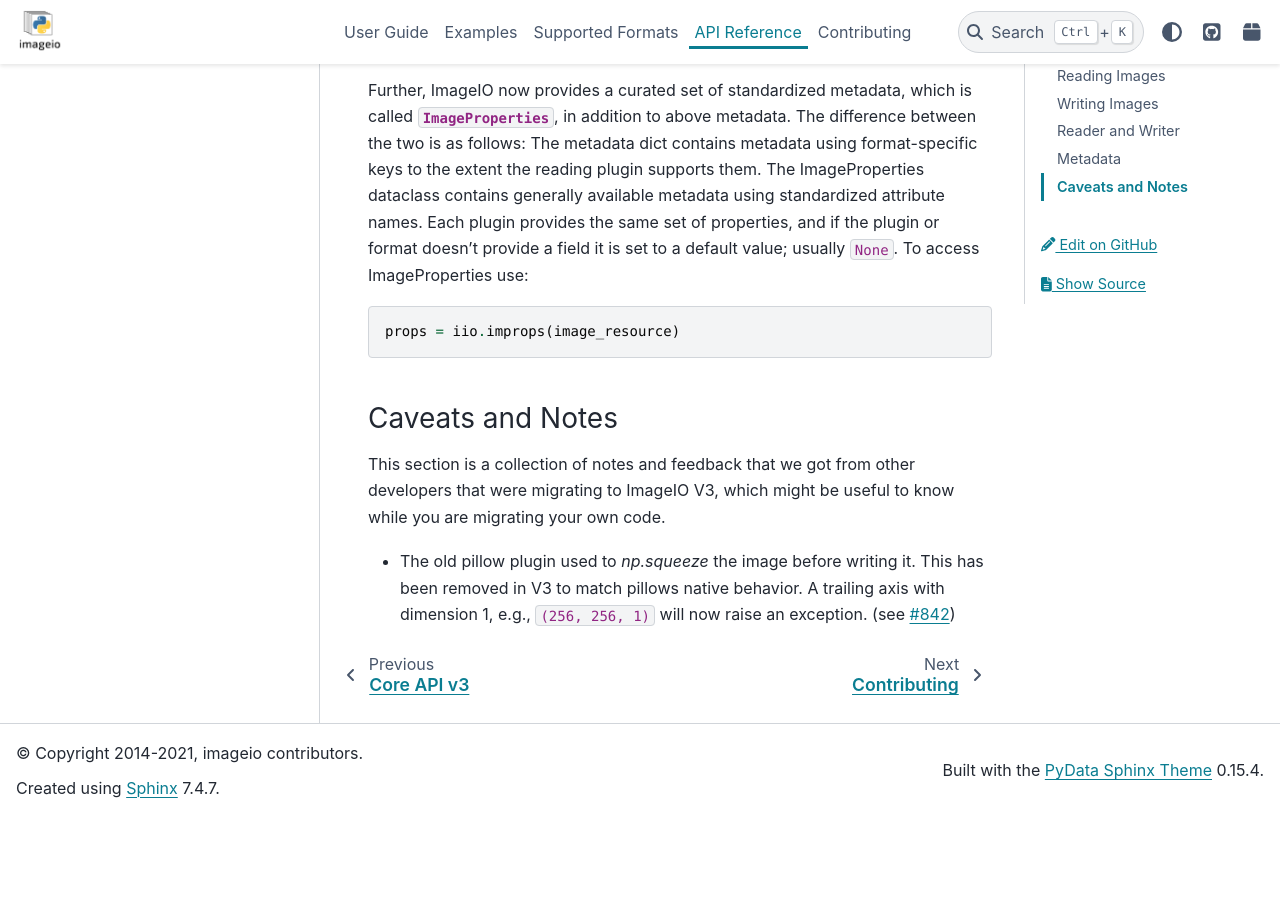
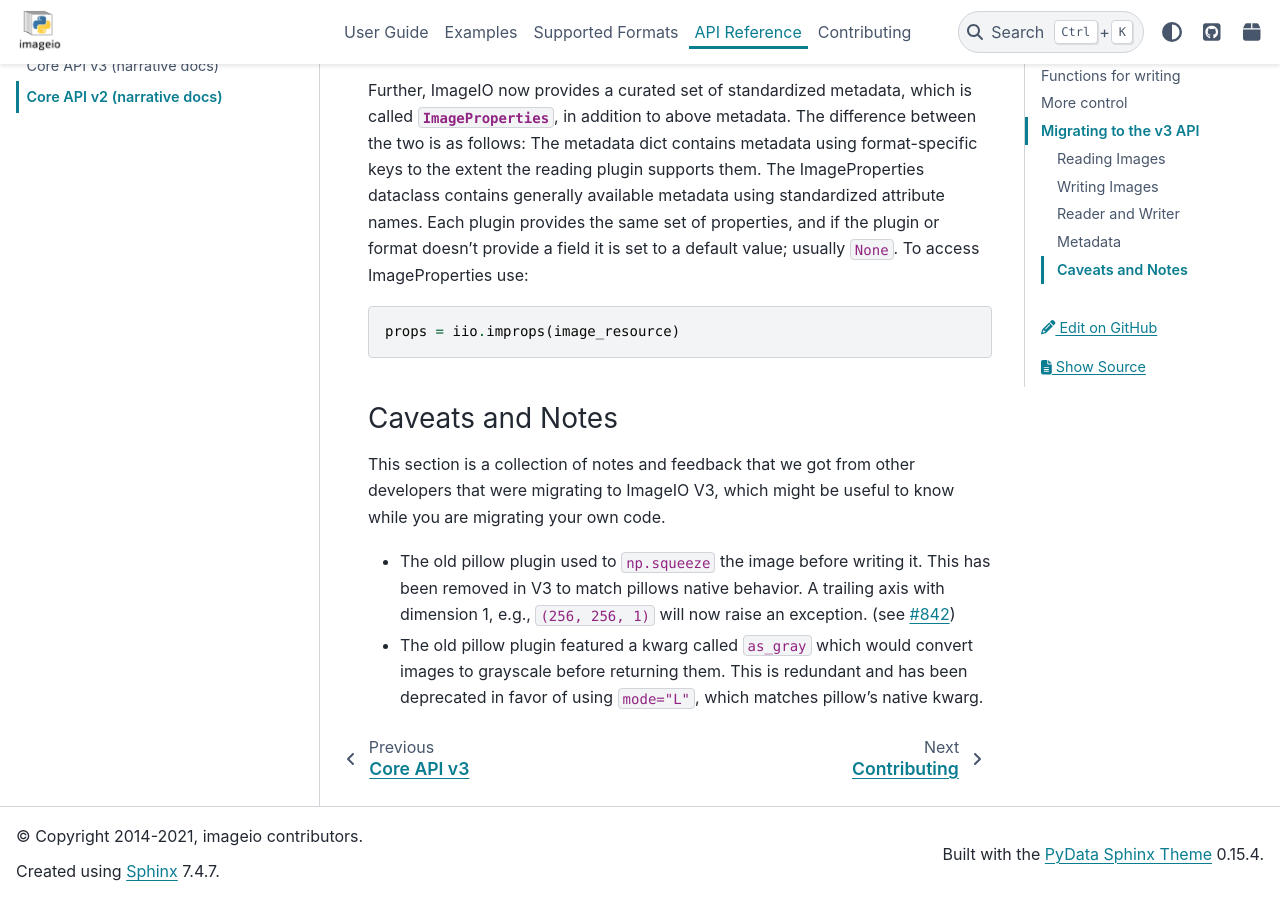
Before and after one commit to imageio/imageio, a Sphinx documentation site: the page built from docs/reference/userapi.rst, in a window 1280 px wide and 900 px high, scrolled down 4605 px. Built offline with Sphinx 7.4.7 and the PyData theme 0.15.4, drawn with Linux system fonts in a browser that asks for light colours; pages that are not in the unit, such as notebooks, are missing from menus; before the commit the page ends 5422 px from its top, so only the background shows below that.

Commit message:
DOC: add caveat to migration guide

```diff
--- a/docs/reference/userapi.rst
+++ b/docs/reference/userapi.rst
@@ -208,7 +208,11 @@ This section is a collection of notes and feedback that we got from other
 developers that were migrating to ImageIO V3, which might be useful to know
 while you are migrating your own code.
 
-- The old pillow plugin used to `np.squeeze` the image before writing it. This
+- The old pillow plugin used to ``np.squeeze`` the image before writing it. This
   has been removed in V3 to match pillows native behavior. A trailing axis with
   dimension 1, e.g., ``(256, 256, 1)`` will now raise an exception. (see `#842
   <https://github.com/imageio/imageio/issues/842>`_)
+- The old pillow plugin featured a kwarg called ``as_gray`` which would convert
+  images to grayscale before returning them. This is redundant and has been
+  deprecated in favor of using ``mode="L"``, which matches pillow's native
+  kwarg.
```
